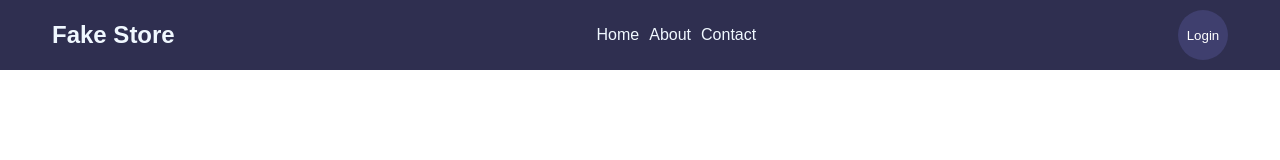
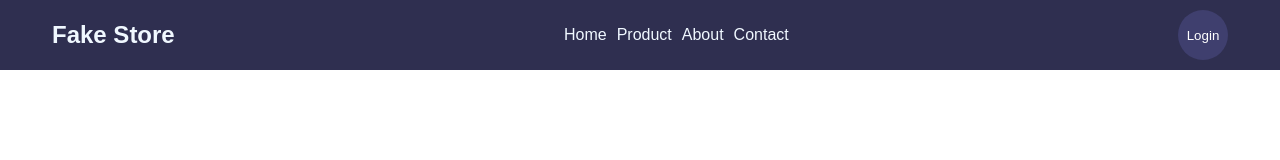
Before and after one commit to Younes-sh/FAKE_STORE, a Next.js app in the folder app/: page /basket in a window 1280 px wide. Shown: the top 160 px of the page. Built offline with nearby package versions, Linux system fonts and the light colour scheme.

Commit message:
Components/Navbar/NavbarBeforLogin.jsx

```diff
--- a/app/Components/Navbar/NavbarBeforLogin.jsx
+++ b/app/Components/Navbar/NavbarBeforLogin.jsx
@@ -21,6 +21,7 @@ export default function Navbar () {
                 {/* Menue */}
                 <ul>
                     <li><Link href="/">Home</Link></li>
+                    <li><Link href="/products">Product</Link></li>
                     <li><Link href="/about">About</Link></li>
                     <li><Link href="/contact">Contact</Link></li>
                 </ul>
```
